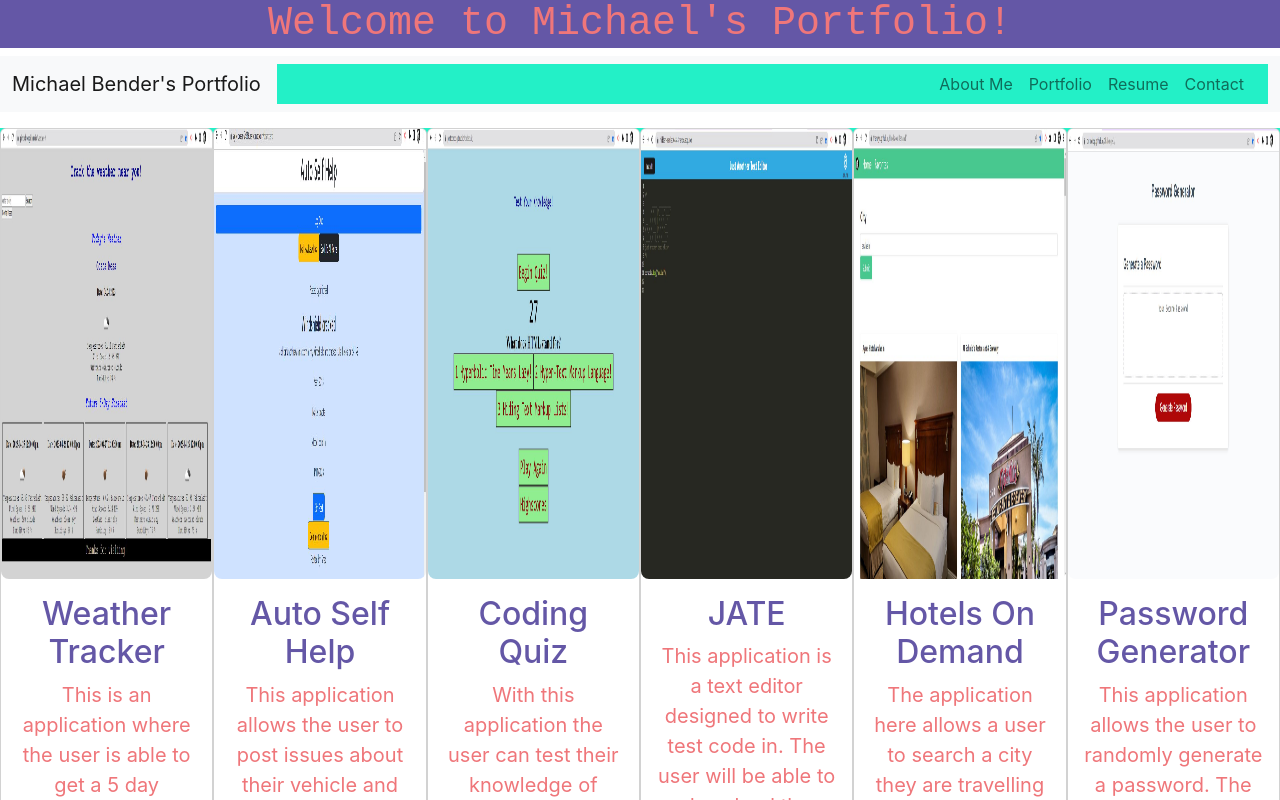
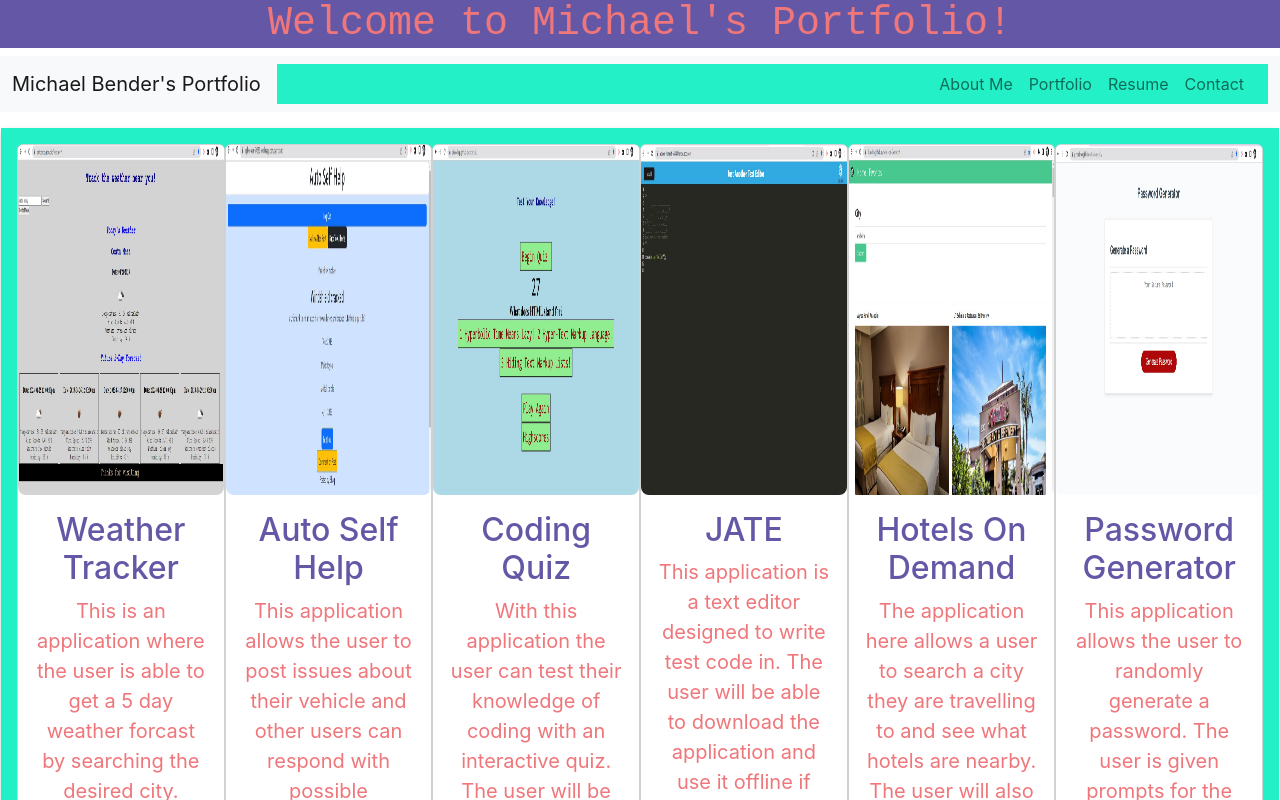
Before and after one commit to PintoDrop/portreact, a React (Create React App) app: page /project in a window 1280 px wide. Shown: the top 800 px of the page. Built offline with nearby package versions, Linux system fonts and the light colour scheme.

Commit message:
touching up project cards

```diff
--- a/src/App.css
+++ b/src/App.css
@@ -1,4 +1,3 @@
-
 .headerImg {
   width: 350px;
   height: 185px;
@@ -23,24 +22,23 @@ img {
 .selfie {
   width: 30%;
   height: 450px;
-  float:center;
+  float: center;
 }
 
 .workImg {
-  margin:auto;
-   width: 400px;
-  height: 450px;
-
+  margin: auto;
+  width: 200px;
+  height: 350px;
 }
 
 .projectBtn {
   /* float:center */
-  display:flex;
+  display: flex;
   text-align: center;
-  margin:auto;
+  margin: auto;
 }
 
-.projectName{
+.projectName {
   text-align: center;
 }
 
@@ -65,9 +63,8 @@ Header {
   color: #ef767a;
   font-size: 25px;
   text-align: center;
-  margin:auto;
-  width: 100%
-
+  margin: auto;
+  width: 100%;
 }
 
 .aboutmecard {
@@ -75,19 +72,19 @@ Header {
   color: #ef767a;
   font-size: 18px;
   text-align: center;
-  margin:auto;
-  float:right;
-  width: 100%
+  margin: auto;
+  float: right;
+  width: 100%;
 }
 
 .aboutmecard2 {
   background-color: #23f0c7;
-  color: #6457A6;
+  color: #6457a6;
   font-size: 18px;
   text-align: center;
-  margin:auto;
-  float:left;
-  width: 100%
+  margin: auto;
+  float: left;
+  width: 100%;
 }
 
 .contact {
@@ -108,8 +105,11 @@ Header {
   color: #ef767a;
   font-size: 20px;
   display: flex;
-    padding: '3rem';
-
+  padding: "3rem";
+  justify-content: space-between;
+  padding: 16px;
+   box-shadow: 0 4px 8px 0 rgba(0, 0, 0, 0.2);
+   margin: 1px;
 }
 
 /* links for footer */
@@ -119,11 +119,11 @@ Header {
   margin-right: 10px;
   margin-left: 10px;
   font-size: 30px;
-  font-weight: 200
+  font-weight: 200;
 }
 
 .link-button {
-  color: #6457A6
+  color: #6457a6;
 }
 
 footer {
@@ -152,8 +152,6 @@ h2 {
   color: #ef767a;
 }
 
-
-
 /*
 color scheme:
 Yellow: #FFE347
```
Also changed, not shown: 1 other file (tests, documents, lock files or other folders).
